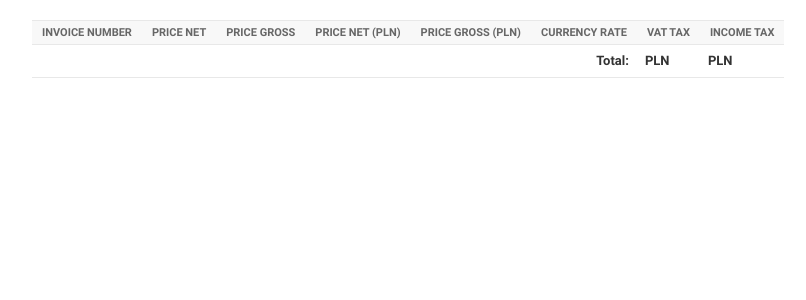
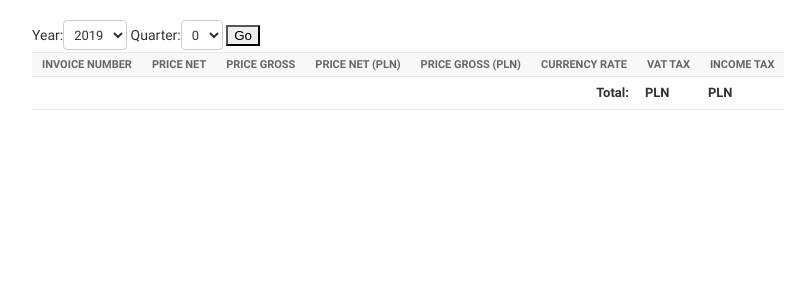
Before and after one commit to samupl/simpleERP, a Django app: template templates/costs/costs.html in a window 1280 px wide. Shown: the part 48-348 px from the top of the page, without its empty margins (8-814 px from the left). Run offline with Django 3.2, Linux system fonts and the light colour scheme; the template is opened without the code that fills it: values that come from a table or form of the project are taken from there, others are empty; parts of the project's set-up code (start-up, migrations or seed data) failed here and were passed over.

Commit message:
Quarter choice

```diff
--- a/apps/costs/admin.py
+++ b/apps/costs/admin.py
@@ -20,6 +20,7 @@ class DummyModelAdmin(admin.ModelAdmin):
     def get_urls(self):
         view_name = '{}_{}_changelist'.format(
             self.model._meta.app_label, self.model._meta.model_name)
+        print(view_name)
         return [
             url(r'costs/$', costs, name=view_name),
             url(r'costs/(\d+)/(\d+)', costs, name=view_name),
--- /dev/null
+++ b/apps/costs/forms.py
@@ -0,0 +1,20 @@
+import datetime
+
+from django import forms
+from django.utils.translation import ugettext_lazy
+
+
+class DateSelectionForm(forms.Form):
+    year = forms.ChoiceField(label=ugettext_lazy('Year'))
+    quarter = forms.ChoiceField(label=ugettext_lazy('Quarter'))
+
+    def __init__(self, *args, **kwargs):
+        super().__init__(*args, **kwargs)
+        now = datetime.datetime.now()
+        years = [now.year - i for i in range(5)]
+        quarters = [0, 1, 2, 3]
+        self.fields['year'].choices = [(year, year) for year in years]
+        self.fields['quarter'].choices = [
+            (quarter, quarter)
+            for quarter in quarters
+        ]
--- a/templates/costs/costs.html
+++ b/templates/costs/costs.html
@@ -16,6 +16,16 @@
 
 {% block content %}
   <div id="content-main">
+    <div id="changelist">
+      <div class="actions">
+        <form method="POST">
+          {{ form }}
+          <button type="submit">Go</button>
+          {% csrf_token %}
+        </form>
+      </div>
+    </div>
+
     <div class="results">
       <table id="result_list">
         <thead>
```
Also changed, not shown: apps/costs/admin_views.py (+19 -2 lines).
